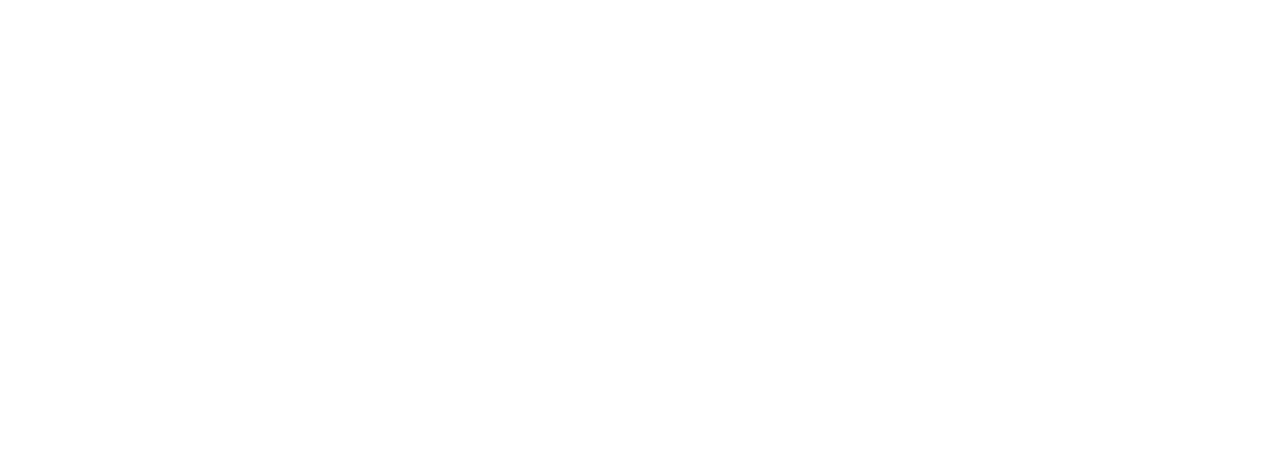
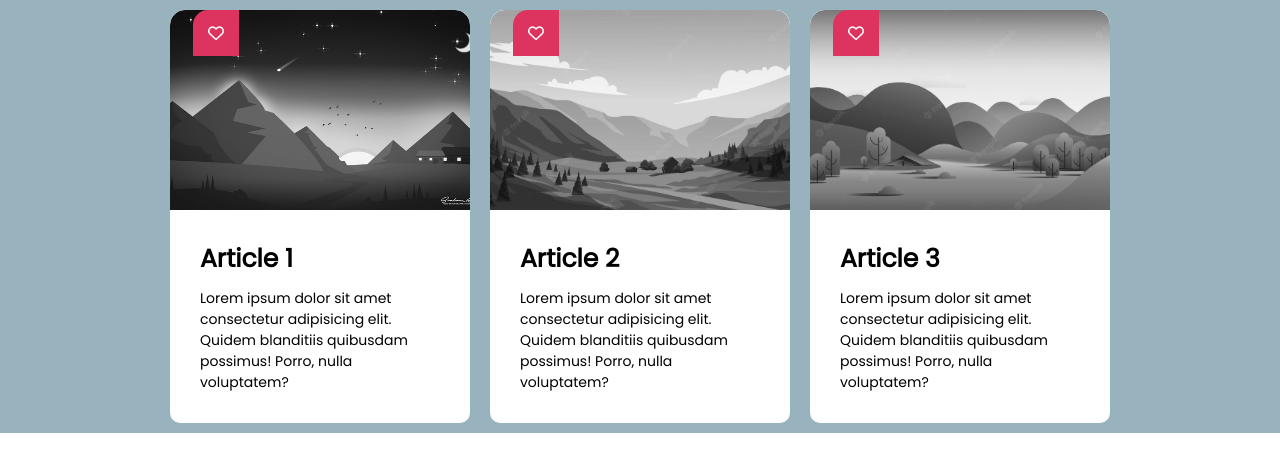
Before and after one commit to philfab/FlexCard, a plain HTML site: page index.html in a window 1280 px wide. Drawn offline with Linux system fonts and the light colour scheme.

Commit message:
exo FlexCard debut

```diff
--- a/css/style.css
+++ b/css/style.css
@@ -0,0 +1,95 @@
+
+
+*{
+    margin: 0;
+    padding: 0;
+    box-sizing: border-box;
+    font-family: 'Poppins', sans-serif;
+}
+
+  .container {
+    display: flex;
+    flex-direction: row;
+    justify-content: center;
+    background-color: rgba(68, 117, 136, 0.548);
+    overflow: hidden;
+  }
+
+  .card-header {
+    height: 200px;
+    background-size: contain;
+    border-top-left-radius: 10px;
+    border-top-right-radius: 10px;
+    transition: transform 0.5s ease;
+  }
+
+
+  .card {
+    position: relative;
+    width: 300px;
+    display: flex;
+    justify-content: center;
+    flex-direction: column;
+    align-items: center;
+    border-radius: 10px;
+    margin: 10px;
+    border-top-left-radius: 15px;
+    border-top-right-radius: 15px;
+    background-color: white;
+    overflow: hidden;
+  }
+
+  .card img {
+    object-fit: cover;
+    border-top-left-radius: 15px;
+    border-top-right-radius: 15px;
+    width: 100%;
+    height: 200px;
+  }
+
+  .card-text {
+    padding: 30px;
+  }
+
+  .card-text h1 {
+    font-size: 25px;
+    margin-bottom: 10px;
+  }
+
+  .card-text p {
+    font-size: 14px;
+  }
+
+  img {
+    filter: gray;
+    -webkit-filter: grayscale(100%);
+  }
+
+  img:hover {
+    filter: none;
+    -webkit-filter: grayscale(0%);
+  }
+
+  .card-header:hover {
+    transform: scale(1.1);
+  }
+
+  .span-heart {
+    position: absolute;
+    background-color: #dd345f;
+    padding: 15px 15px;
+    color: white;
+    border-top-left-radius: 15px;
+    transform: translate(-127px,0);
+    top:0;
+  }
+
+
+  @keyframes heart {
+    from {
+      transform: translateX(-180px);
+    }
+    to {
+      transform: translateX(-127px);
+    }
+  }
--- a/index.html
+++ b/index.html
@@ -3,9 +3,50 @@
 <head>
     <meta charset="UTF-8">
     <meta name="viewport" content="width=device-width, initial-scale=1.0">
+    <link rel="stylesheet" href="./css/style.css">
+    <link href="https://fonts.googleapis.com/css2?family=Poppins&display=swap" rel="stylesheet">
+    <link rel="stylesheet"  href="https://cdnjs.cloudflare.com/ajax/libs/font-awesome/6.4.0/css/all.min.css">
     <title>FlexCard</title>
 </head>
 <body>
+    <div class="container">
+        <div class="card">
 
+            <div class="card-header">
+                <img src="./img/image1.png" alt="image1">
+            </div>
+            <span class="span-menu">
+                <i class="fa-regular fa-heart span-heart"></i>
+            </span>
+            <div class="card-text">
+                <h1>Article 1</h1>
+                <p>Lorem ipsum dolor sit amet consectetur adipisicing elit. Quidem blanditiis quibusdam possimus! Porro, nulla voluptatem?</p>
+            </div>
+        </div>
+        <div class="card">
+            <div class="card-header">
+                <img src="./img/image2.png" alt="image2">
+            </div>
+            <span class="span-menu">
+                <i class="fa-regular fa-heart span-heart"></i>
+            </span>
+            <div class="card-text">
+                <h1>Article 2</h1>
+                <p>Lorem ipsum dolor sit amet consectetur adipisicing elit. Quidem blanditiis quibusdam possimus! Porro, nulla voluptatem?</p>
+            </div>
+        </div>
+        <div class="card">
+            <div class="card-header">
+                <img src="./img/image3.png" alt="image3">
+            </div>
+            <span class="span-menu">
+                <i class="fa-regular fa-heart span-heart"></i>
+            </span>
+            <div class="card-text">
+                <h1>Article 3</h1>
+                <p>Lorem ipsum dolor sit amet consectetur adipisicing elit. Quidem blanditiis quibusdam possimus! Porro, nulla voluptatem?</p>
+            </div>
+        </div>
+    </div>
 </body>
 </html>
```
